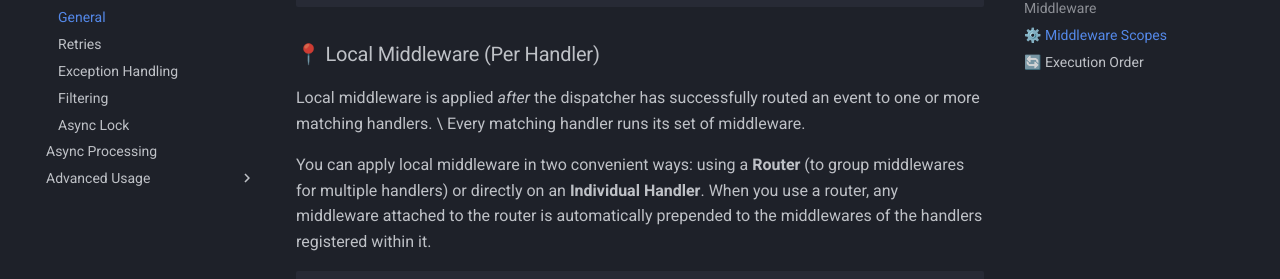
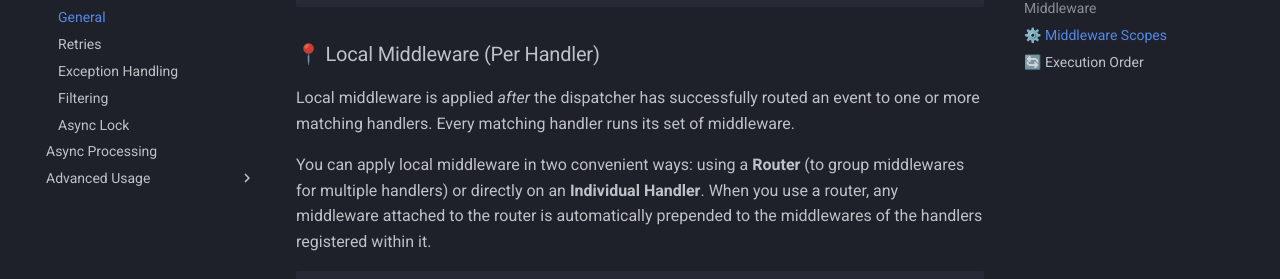
Before and after one commit to e1-m/dispytch, an MkDocs documentation site: the page built from docs/docs/tutorial/middleware/middleware.md, in a window 1280 px wide and 900 px high, scrolled down 2212 px. Shown: the part 172-451 px from the top of the window. Built offline with MkDocs 1.6.1 and Material for MkDocs 9.7.7, drawn with Linux system fonts in a browser that asks for light colours; comment, search, counter and statistics services are not loaded; the version menu is left out.

```diff
--- a/docs/docs/tutorial/middleware/middleware.md
+++ b/docs/docs/tutorial/middleware/middleware.md
@@ -100,7 +100,7 @@ dispatcher = EventDispatcher(
 
 ### 📍 Local Middleware (Per Handler)
 
-Local middleware is applied *after* the dispatcher has successfully routed an event to one or more matching handlers. \
+Local middleware is applied *after* the dispatcher has successfully routed an event to one or more matching handlers.
 Every matching handler runs its set of middleware.
 
 You can apply local middleware in two convenient ways:
```
